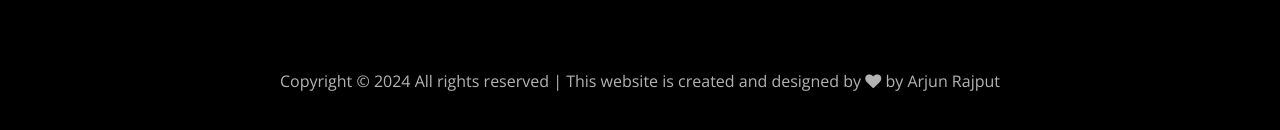
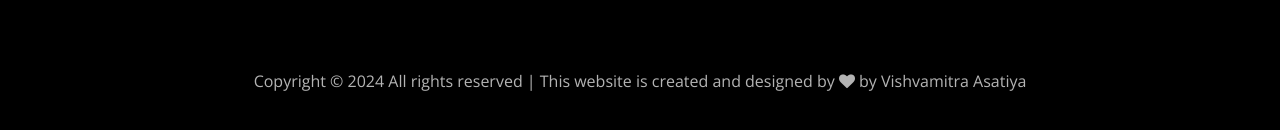
Before and after one commit to VishvamitraAsatiya/PRODIGY_WD_04, a plain HTML site: page index.html in a window 1280 px wide. Shown: the part 9942-10072 px from the top of the page. Drawn offline with nearby package versions, Linux system fonts and the light colour scheme; some packages are replaced by stand-ins of ours; no server answers; files whose address does not match are found by name.

Commit message:
Update index.html

```diff
--- a/index.html
+++ b/index.html
@@ -641,8 +641,8 @@
 					<p>
 						Copyright &copy;
 						<script>document.write(new Date().getFullYear());</script> All rights reserved | This website is created and designed by
-						<i class="fa fa-heart" aria-hidden="true"></i> by <a href="https://colorlib.com"
-							target="_blank">Arjun Rajput</a>
+						<i class="fa fa-heart" aria-hidden="true"></i> by <a href="https://www.linkedin.com/in/vishvamitrawebdeveloper/"
+							target="_blank">Vishvamitra Asatiya</a>
 					</p>
 				</div>
 			</div>
```
